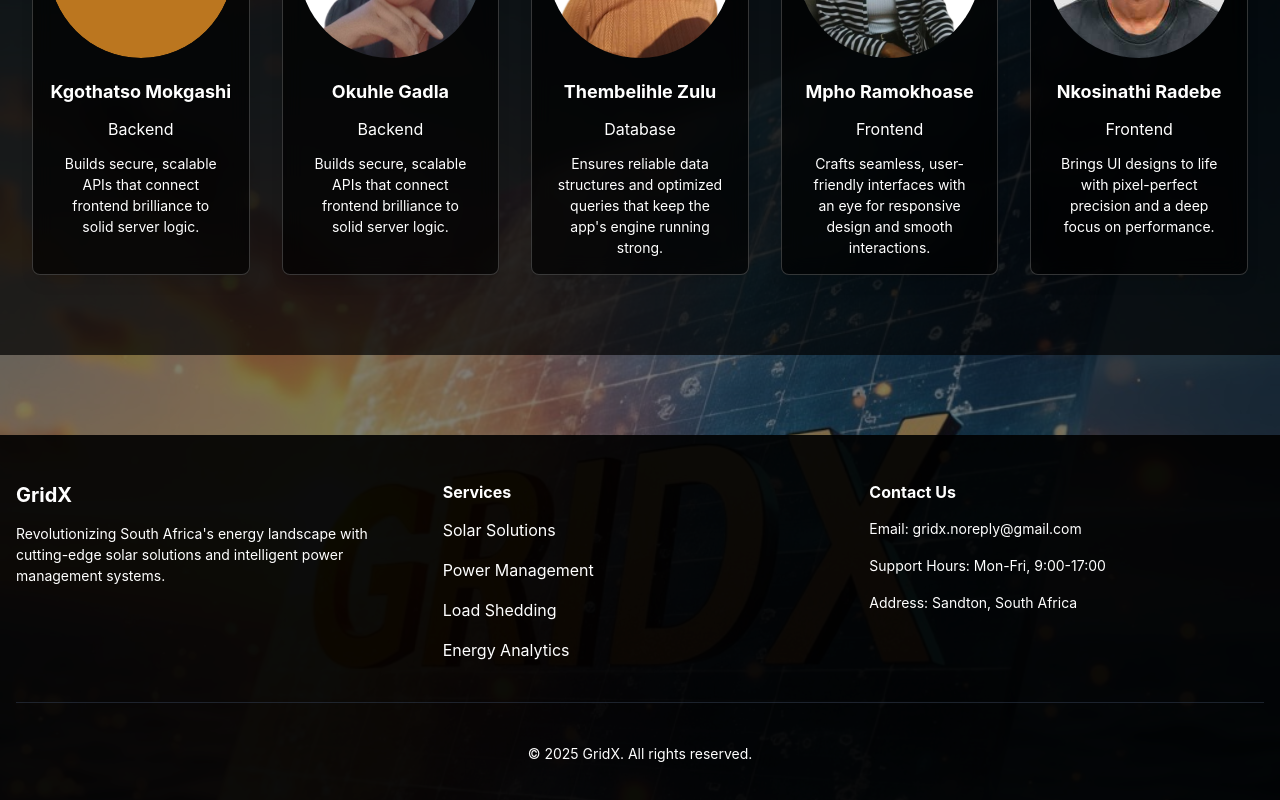
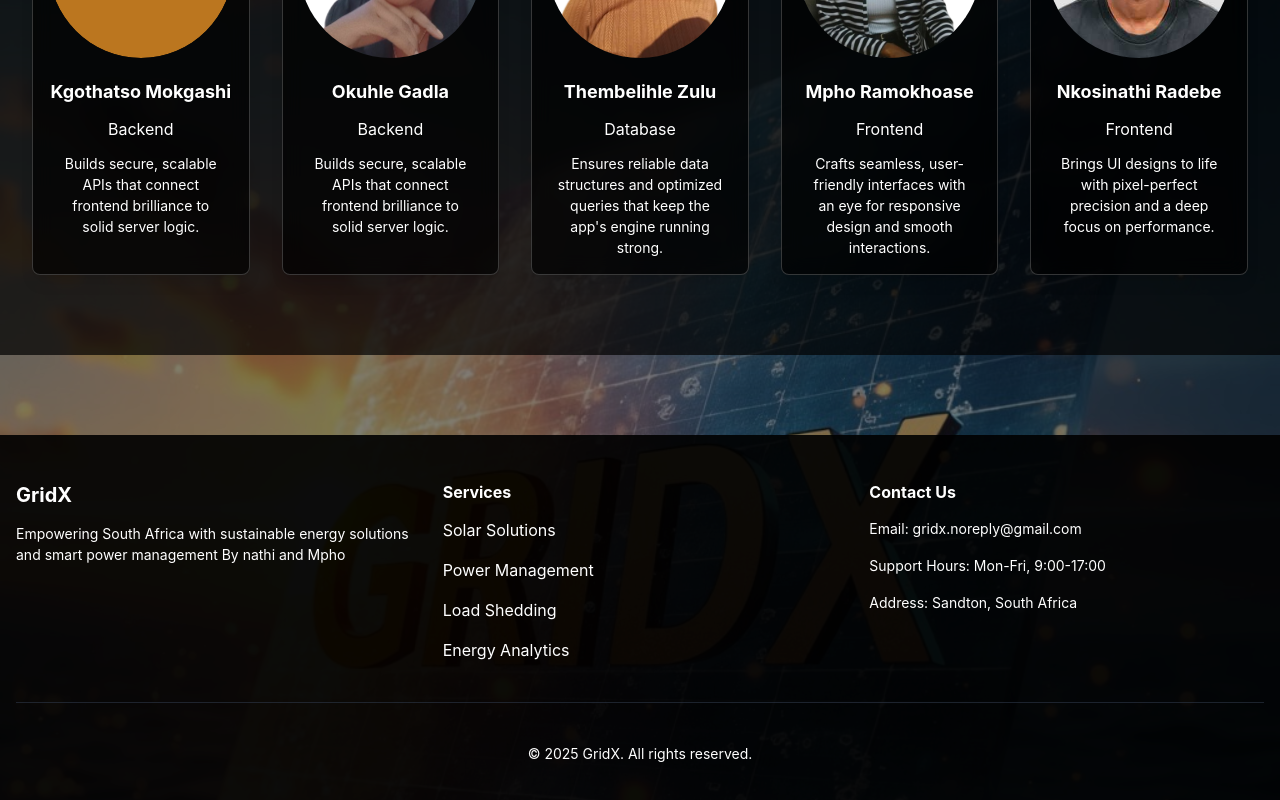
Before and after one commit to sleigh116/For_the_100th_Time.Sleigh116, a React (Create React App) app in the folder frontend/: page / in a window 1280 px wide. Shown: the part 1346-2146 px from the top of the page. Built offline with nearby package versions, Linux system fonts and the light colour scheme; no server answers.

Commit message:
Update LandingPage description to highlight sustainable energy solutions and smart power management, reflecting a more community-focused approach.

```diff
--- a/frontend/src/pages/LandingPage.js
+++ b/frontend/src/pages/LandingPage.js
@@ -638,7 +638,7 @@ function LandingPage() {
               <Stack spacing={4}>
                 <Heading size="md" color={greetingColor}>GridX</Heading>
                 <Text color={textColor} fontSize="sm">
-                  Revolutionizing South Africa's energy landscape with cutting-edge solar solutions and intelligent power management systems.
+                  Empowering South Africa with sustainable energy solutions and smart power management By nathi and Mpho
                 </Text>
               </Stack>
 
```
